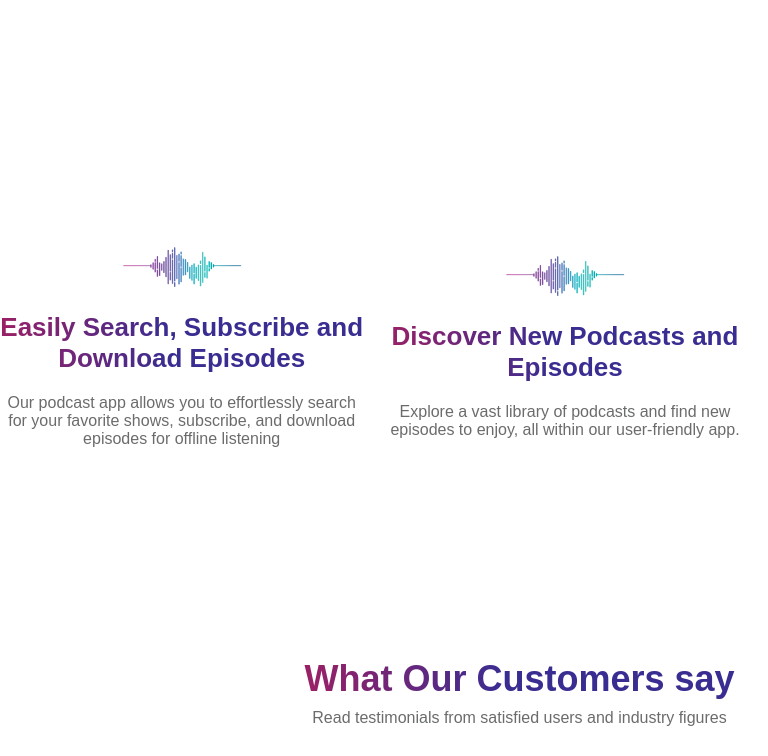
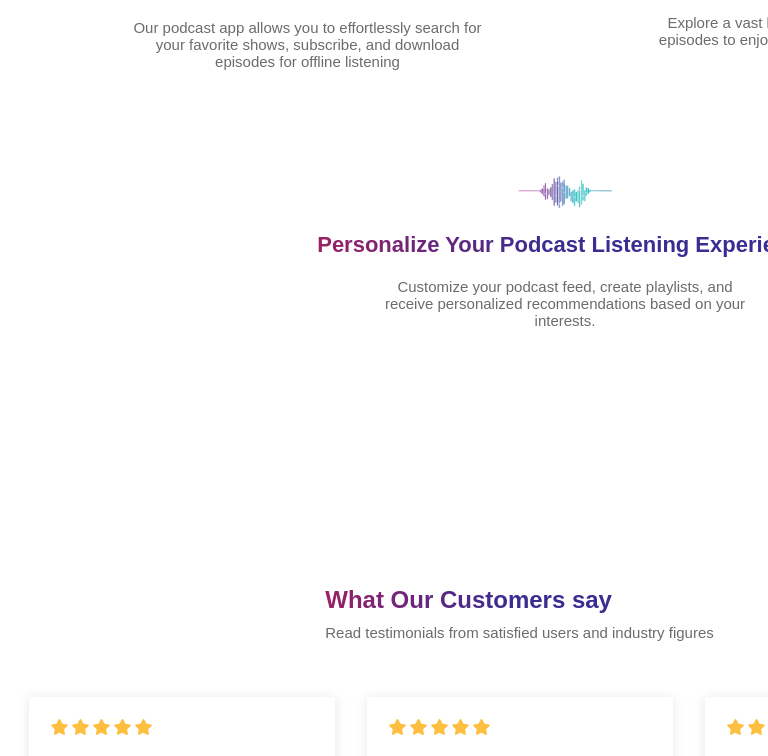
Before and after one commit to bekhzodallaev/milliy-podcast-app, a React (Create React App) app: page / in a window 768 px wide. Shown: the part 2032-2788 px from the top of the page. Built offline with nearby package versions, Linux system fonts and the light colour scheme; a web font is replaced by a local one.

Commit message:
Add responsiveness for podcast-treasure

```diff
--- a/src/components/LandingPage/Home/DiscoverComponent/DiscoverStyles.module.css
+++ b/src/components/LandingPage/Home/DiscoverComponent/DiscoverStyles.module.css
@@ -39,7 +39,7 @@
 }
 /* Media queries */
 
-@media (min-width: 835px) and (max-width: 1280px) {
+@media only screen and (min-width: 600px) and (max-width: 1023px) {
   .parentContainer {
     padding: 0 3.75rem;
     flex-wrap: wrap;
--- a/src/components/LandingPage/Home/FAQ/FAQ.module.css
+++ b/src/components/LandingPage/Home/FAQ/FAQ.module.css
@@ -46,3 +46,12 @@
   gap: 0.9375rem;
   align-self: stretch;
 }
+
+@media only screen and (min-width: 600px) and (max-width: 1023px) {
+  .faq_component {
+    width: 100%;
+  }
+  .faq_header_title {
+    font-size: 1.625rem;
+  }
+}
--- a/src/components/LandingPage/Home/MainContent/MainContent.module.css
+++ b/src/components/LandingPage/Home/MainContent/MainContent.module.css
@@ -109,7 +109,7 @@
 }
 
 /* Media Queries */
-@media (min-width: 835px) and (max-width: 1280px) {
+@media only screen and (min-width: 600px) and (max-width: 1023px) {
   .right_side {
     width: 28.375rem;
     background-position: center;
--- a/src/components/LandingPage/Home/Navbar/Navbar.module.css
+++ b/src/components/LandingPage/Home/Navbar/Navbar.module.css
@@ -88,7 +88,7 @@
 }
 
 /* Media queries */
-@media (min-width: 835px) and (max-width: 1280px) {
+@media only screen and (min-width: 600px) and (max-width: 1023px) {
   .navbar {
     padding: 1.25rem 3.75rem;
   }
--- a/src/components/LandingPage/Home/PodcastInfo/PodcastInfo.module.css
+++ b/src/components/LandingPage/Home/PodcastInfo/PodcastInfo.module.css
@@ -114,7 +114,7 @@
 }
 
 /* Media queries */
-@media (min-width: 835px) and (max-width: 1280px) {
+@media only screen and (min-width: 600px) and (max-width: 1023px) {
   .main_container {
     padding: 0 3.75rem;
     row-gap: 3.12rem;
--- a/src/components/LandingPage/Home/PodcastTreasure/PodcastTreasure.module.css
+++ b/src/components/LandingPage/Home/PodcastTreasure/PodcastTreasure.module.css
@@ -8,6 +8,7 @@
   align-items: center;
   gap: 0.625rem;
   flex-shrink: 0;
+  width: 100%;
 }
 
 .main_container {
@@ -68,3 +69,15 @@
 .create_account_button:hover {
   background: linear-gradient(91deg, #d02480 6%, #4732e1 90.82%);
 }
+
+/* CSS MEDIA QUERIES */
+@media only screen and (min-width: 600px) and (max-width: 1023px) {
+  .podcast_treasure {
+    padding: 0rem 3.75rem;
+    width: 100%;
+  }
+
+  .unlock_treasure {
+    font-size: 1.875rem;
+  }
+}
--- a/src/components/LandingPage/Home/TestimonialsComponent/Testimonials.module.css
+++ b/src/components/LandingPage/Home/TestimonialsComponent/Testimonials.module.css
@@ -85,3 +85,11 @@
   align-items: flex-start;
   gap: 0.9375rem;
 }
+@media only screen and (min-width: 600px) and (max-width: 1023px) {
+  .heading {
+    font-size: 1.5rem;
+  }
+  .text {
+    font-size: 0.9375rem;
+  }
+}
```
